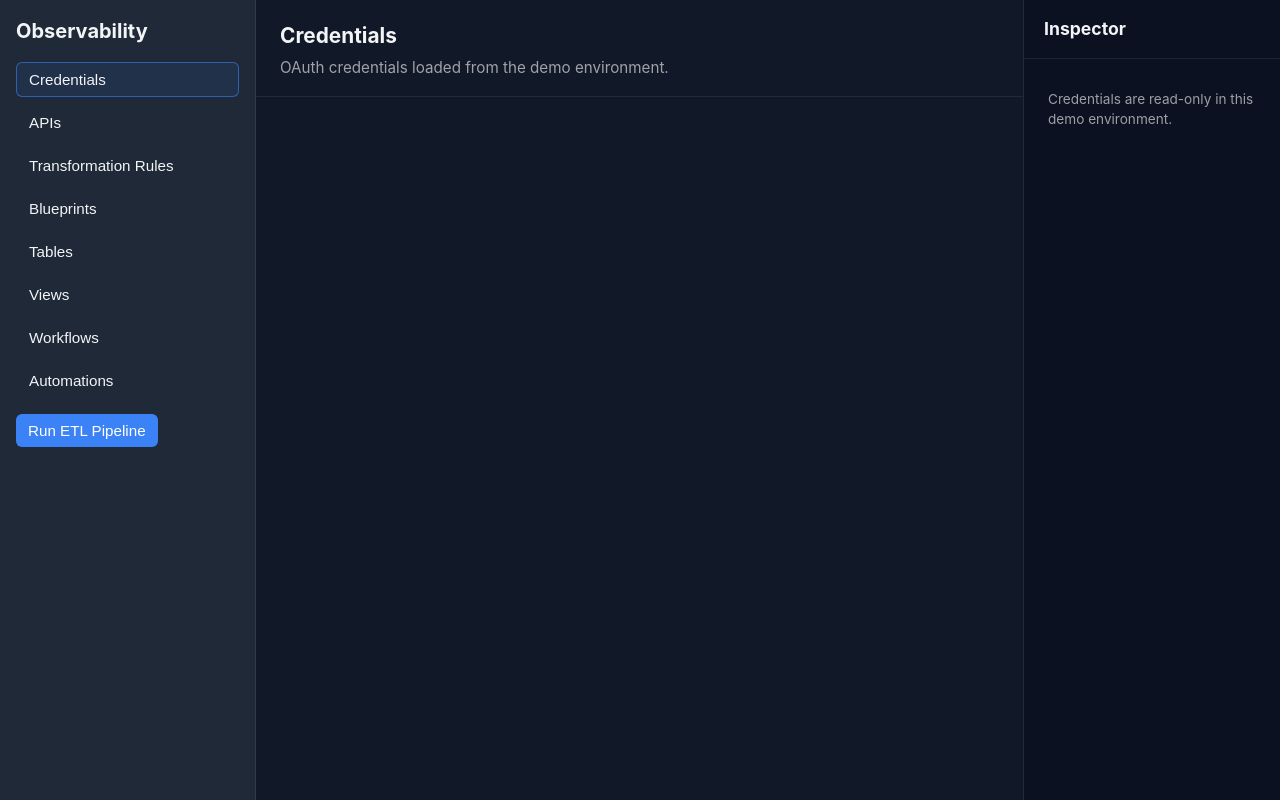
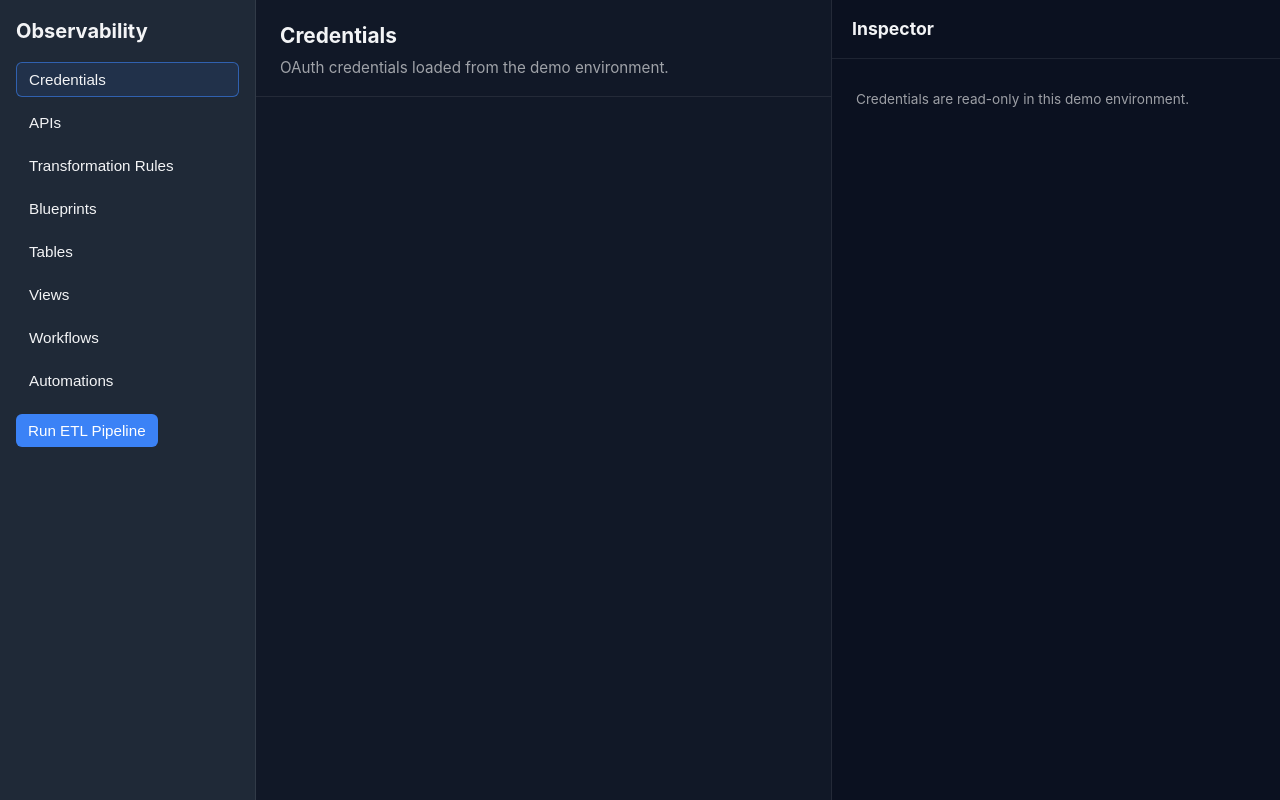
Before and after one commit to ShrinivasanSS/API-SQL-Views, a Flask app: page / in a window 1280 px wide. Run offline with Flask 3, Linux system fonts and the light colour scheme; data that the repository does not hold is empty; parts of the project's set-up code (start-up, migrations or seed data) failed here and were passed over; some libraries are stand-ins or nearby versions.

Commit message:
View adjusted
20-60-20 to 20-45-35 view.

```diff
--- a/app/static/css/main.css
+++ b/app/static/css/main.css
@@ -14,7 +14,7 @@ body {
 
 #app-container {
   display: grid;
-  grid-template-columns: 20% 60% 20%;
+  grid-template-columns: 20% 45% 35%;
   height: 100vh;
 }
 
```
